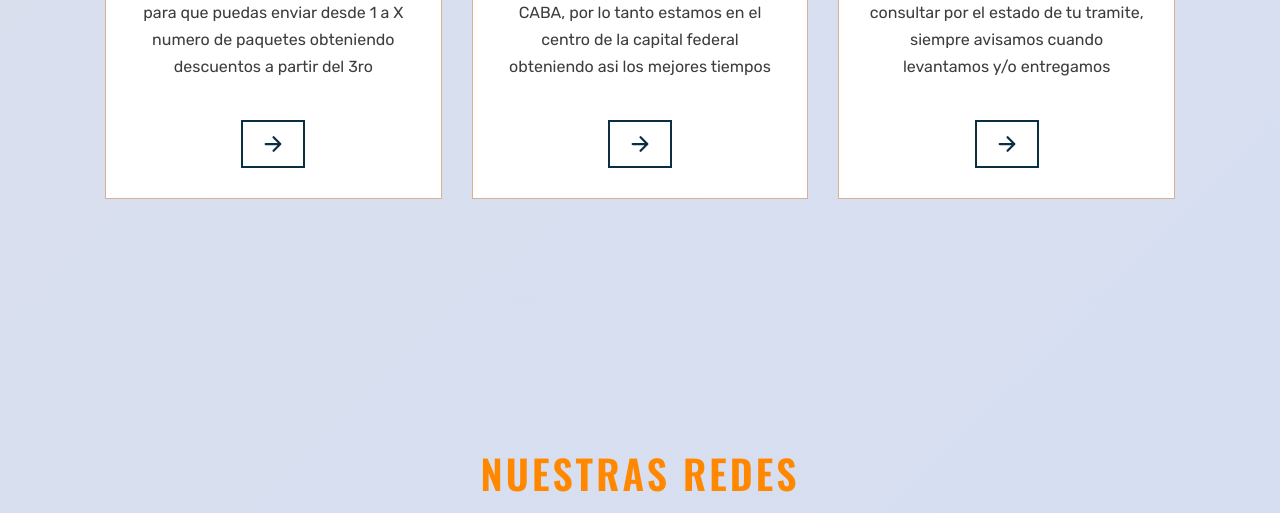
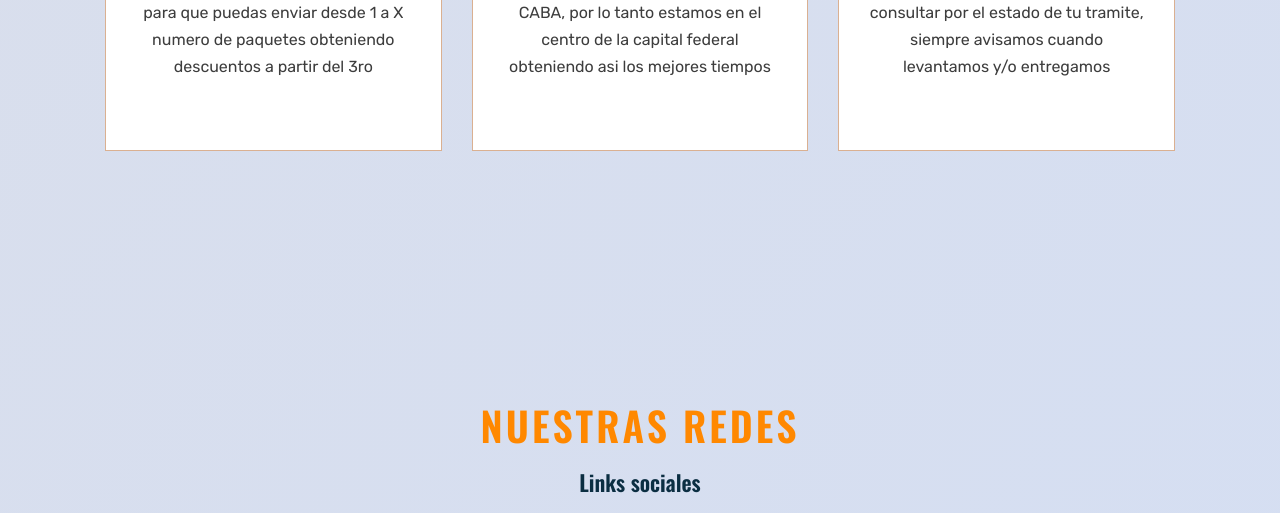
Before and after one commit to tomasmeraldi/Mensajeria_AD, a plain HTML site: page index.html in a window 1280 px wide. Shown: the part 3260-3773 px from the top of the page. Drawn offline with nearby package versions, Linux system fonts and the light colour scheme.

Commit message:
detalles6

```diff
--- a/index.html
+++ b/index.html
@@ -293,7 +293,7 @@
                 </p>
 
                 <a href="https://api.whatsapp.com/send?phone=541124029399" class="btn-link">
-                  <ion-icon name="chevron-forward" aria-hidden="true"></ion-icon>
+                  <ion-icon name="chevron-forward" aria-hidden="true"><img src="./assets/images/whatsapp-rgb.png"></img></ion-icon>
 
                   <!-- <span class="span">Detalles</span> -->
                 </a>
@@ -394,10 +394,6 @@
                   descuentos a partir del 3ro
                 </p>
 
-                <a href="#" class="card-btn" aria-label="Read more">
-                  <ion-icon name="arrow-forward"></ion-icon>
-                </a>
-
               </div>
             </li>
 
@@ -414,10 +410,6 @@
                   Nuestro zona 0 es Villa Crespo, CABA, por lo tanto estamos en el centro de la capital federal
                   obteniendo asi los mejores tiempos
                 </p>
-
-                <a href="#" class="card-btn" aria-label="Read more">
-                  <ion-icon name="arrow-forward"></ion-icon>
-                </a>
 
               </div>
             </li>
@@ -436,8 +428,6 @@
                   cuando levantamos y/o entregamos
                 </p>
 
-                <a href="#" class="card-btn" aria-label="Read more">
-                  <ion-icon name="arrow-forward"></ion-icon>
                 </a>
 
               </div>
```
Also changed, not shown: assets/images/whatsapp-rgb.png (added).
